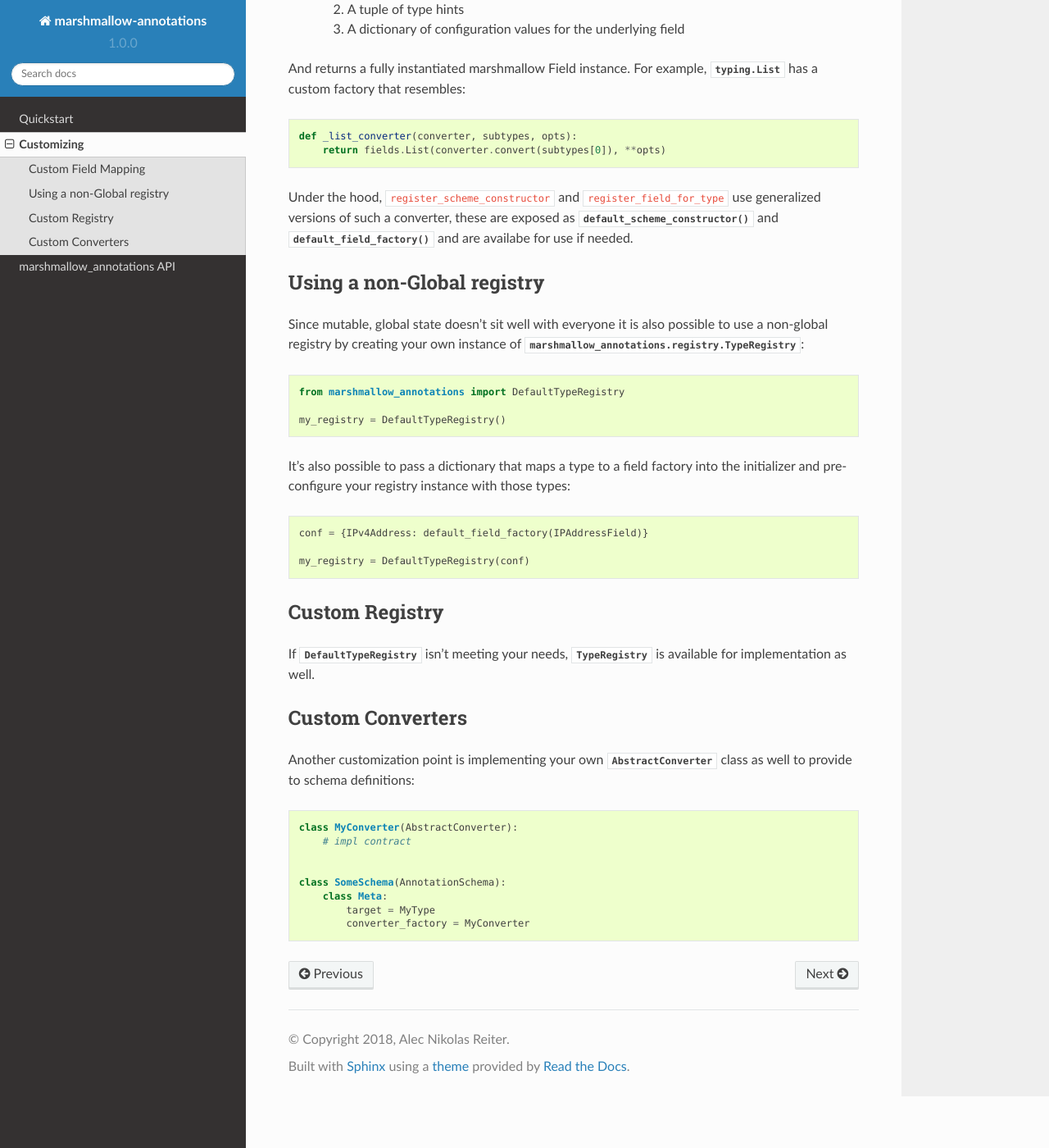
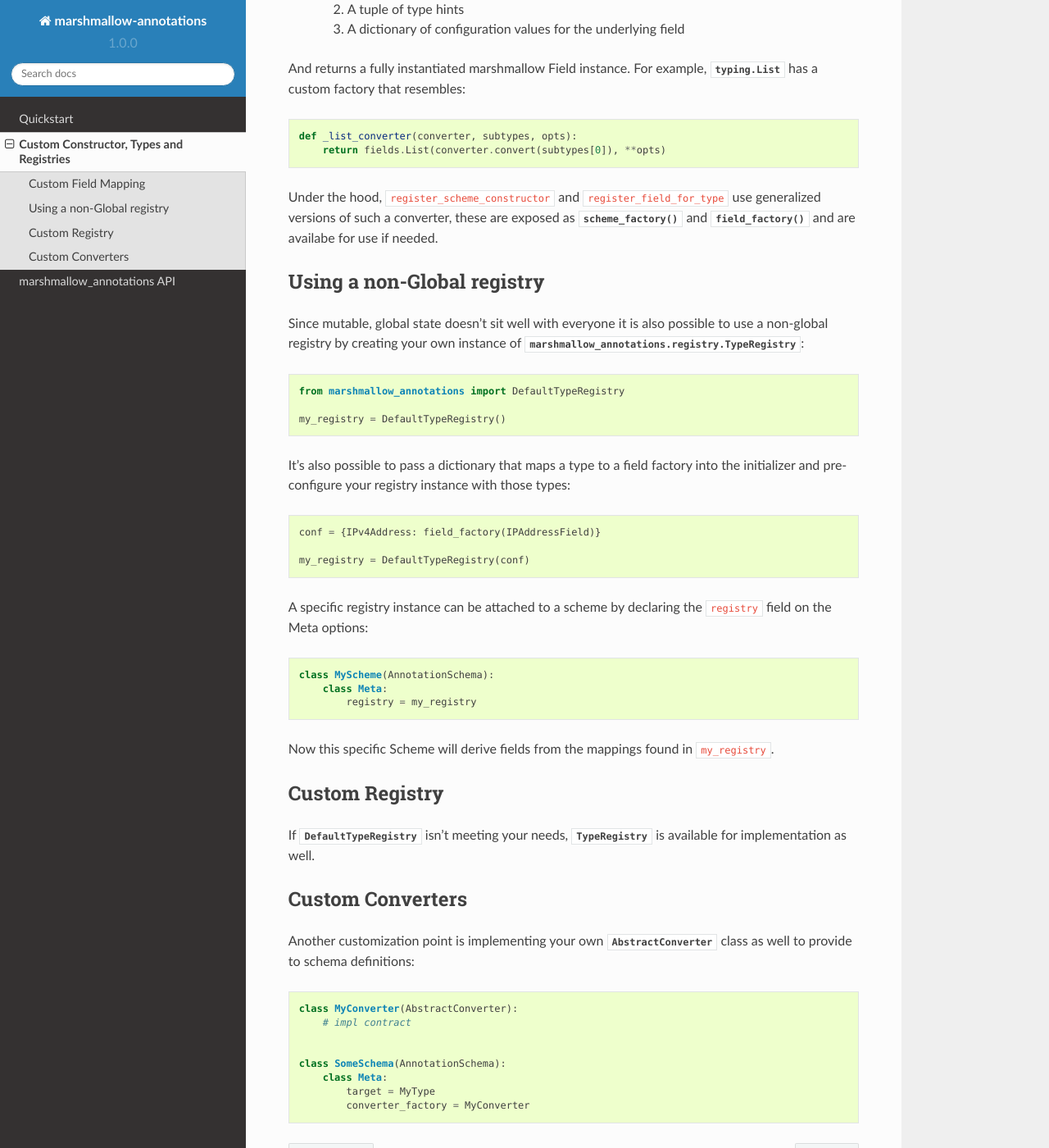
Before and after one commit to justanr/marshmallow-annotations, a Sphinx documentation site: the page built from docs/customizing.rst, in a window 1280 px wide and 1400 px high, scrolled down 1067 px. Shown: the whole window at 82% size. Built offline with Sphinx 7.4.7 and the Read the Docs theme 2.0.0, drawn with Linux system fonts in a browser that asks for light colours; some of the changed text lies outside the part shown.

```diff
--- a/docs/api.rst
+++ b/docs/api.rst
@@ -57,9 +57,9 @@
 .. autoclass:: marshmallow_annotations.registry.DefaultTypeRegistry
 
 
-.. autofunction:: marshmallow_annotations.registry.default_field_factory
+.. autofunction:: marshmallow_annotations.registry.field_factory
 
-.. autofunction:: marshmallow_annotations.registry.default_field_factory
+.. autofunction:: marshmallow_annotations.registry.scheme_factory
 
 
 *********
--- a/docs/customizing.rst
+++ b/docs/customizing.rst
@@ -1,8 +1,8 @@
 .. _customizing:
 
-###########
-Customizing
-###########
+########################################
+Custom Constructor, Types and Registries
+########################################
 
 
 There are several ways to customize how fields are generated from types in your
@@ -66,8 +66,8 @@
 
 Under the hood, ``register_scheme_constructor`` and ``register_field_for_type``
 use generalized versions of such a converter, these are exposed as
-:meth:`~marshmallow_annotations.registry.default_scheme_constructor` and
-:meth:`~marshmallow_annotations.registry.default_field_factory` and are
+:meth:`~marshmallow_annotations.registry.scheme_factory` and
+:meth:`~marshmallow_annotations.registry.field_factory` and are
 availabe for use if needed.
 
 ***************************
@@ -86,10 +86,21 @@
 into the initializer and pre-configure your registry instance with those
 types::
 
-    conf = {IPv4Address: default_field_factory(IPAddressField)}
+    conf = {IPv4Address: field_factory(IPAddressField)}
 
     my_registry = DefaultTypeRegistry(conf)
 
+
+A specific registry instance can be attached to a scheme by declaring the
+``registry`` field on the Meta options::
+
+    class MyScheme(AnnotationSchema):
+        class Meta:
+            registry = my_registry
+
+
+Now this specific Scheme will derive fields from the mappings found in
+``my_registry``.
 
 ***************
 Custom Registry
```
Also changed, not shown: docs/quickstart.rst (+19 -16 lines), 3 other files.
